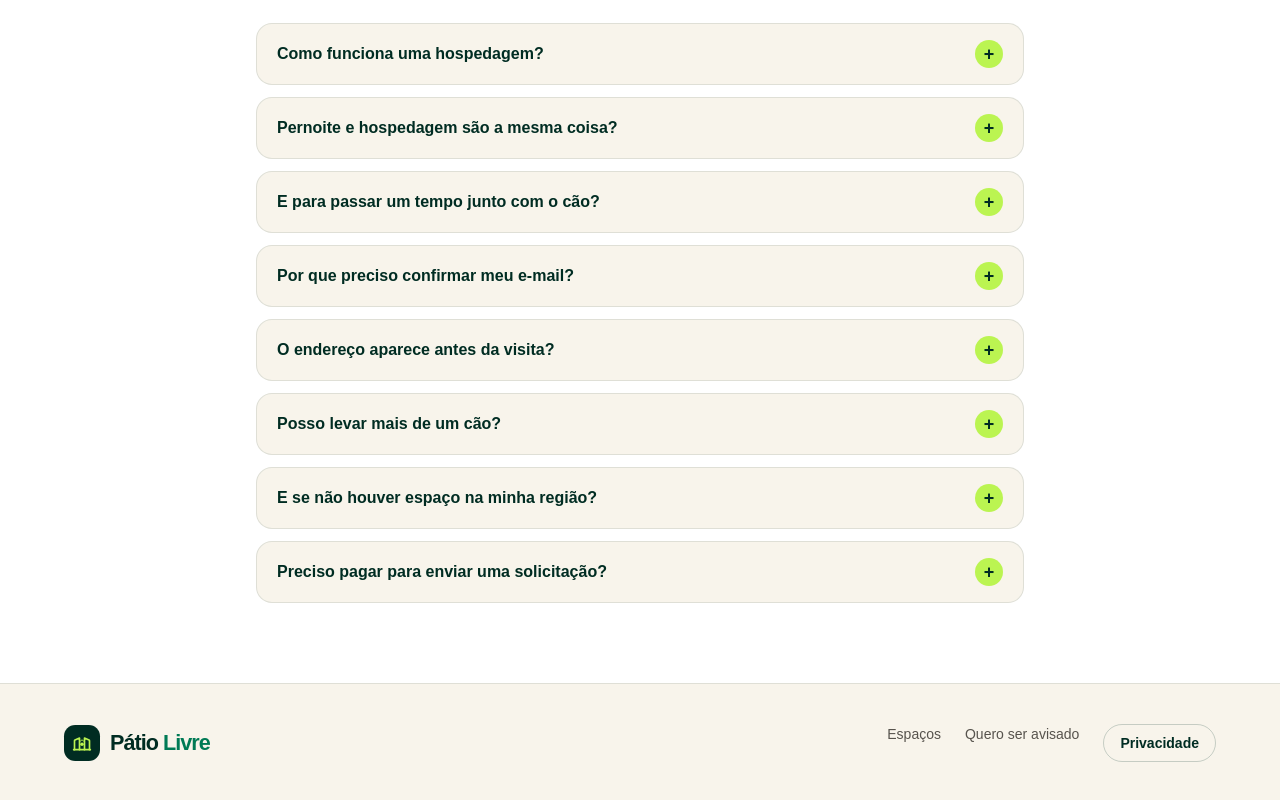
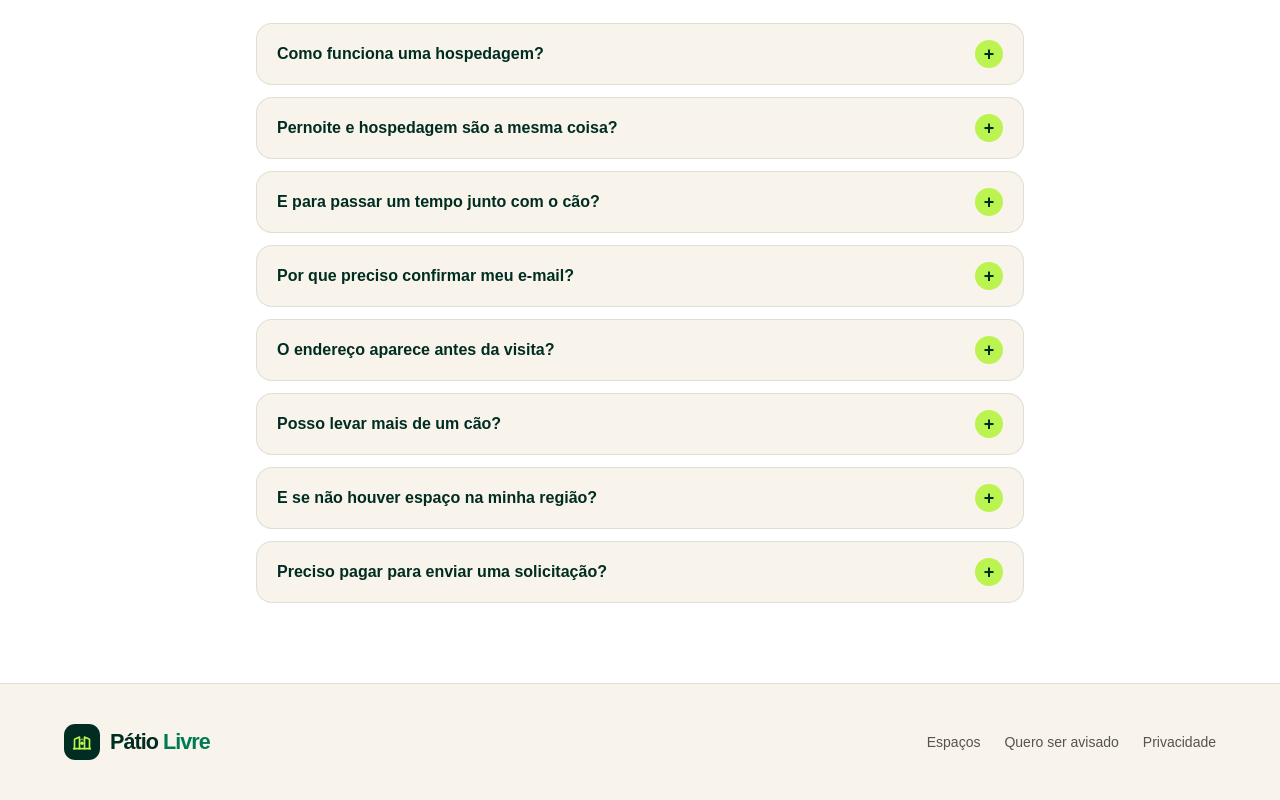
Before and after one commit to iajuss/LP_dog_spot, a Next.js app: page / in a window 1280 px wide. Shown: the part 2557-3357 px from the top of the page. Built offline with nearby package versions, Linux system fonts and the light colour scheme.

Commit message:
style: alinha link de privacidade ao rodapé

```diff
--- a/src/app/page.tsx
+++ b/src/app/page.tsx
@@ -92,10 +92,7 @@ export default function HomePage() {
           <div className="flex flex-wrap gap-x-6 gap-y-2 text-sm font-medium text-stone-600">
             <Link className="hover:text-emerald-900" href="/espacos">Espaços</Link>
             <Link className="hover:text-emerald-900" href="/reservar?kind=availability_alert">Quero ser avisado</Link>
-            <Link
-              className="rounded-full border border-emerald-950/20 px-4 py-2 font-semibold text-emerald-950 transition hover:border-emerald-950 hover:bg-emerald-950 hover:text-white"
-              href="/privacidade"
-            >
+            <Link className="hover:text-emerald-900" href="/privacidade">
               Privacidade
             </Link>
           </div>
```
Also changed, not shown: 1 other file (tests, documents, lock files or other folders).
